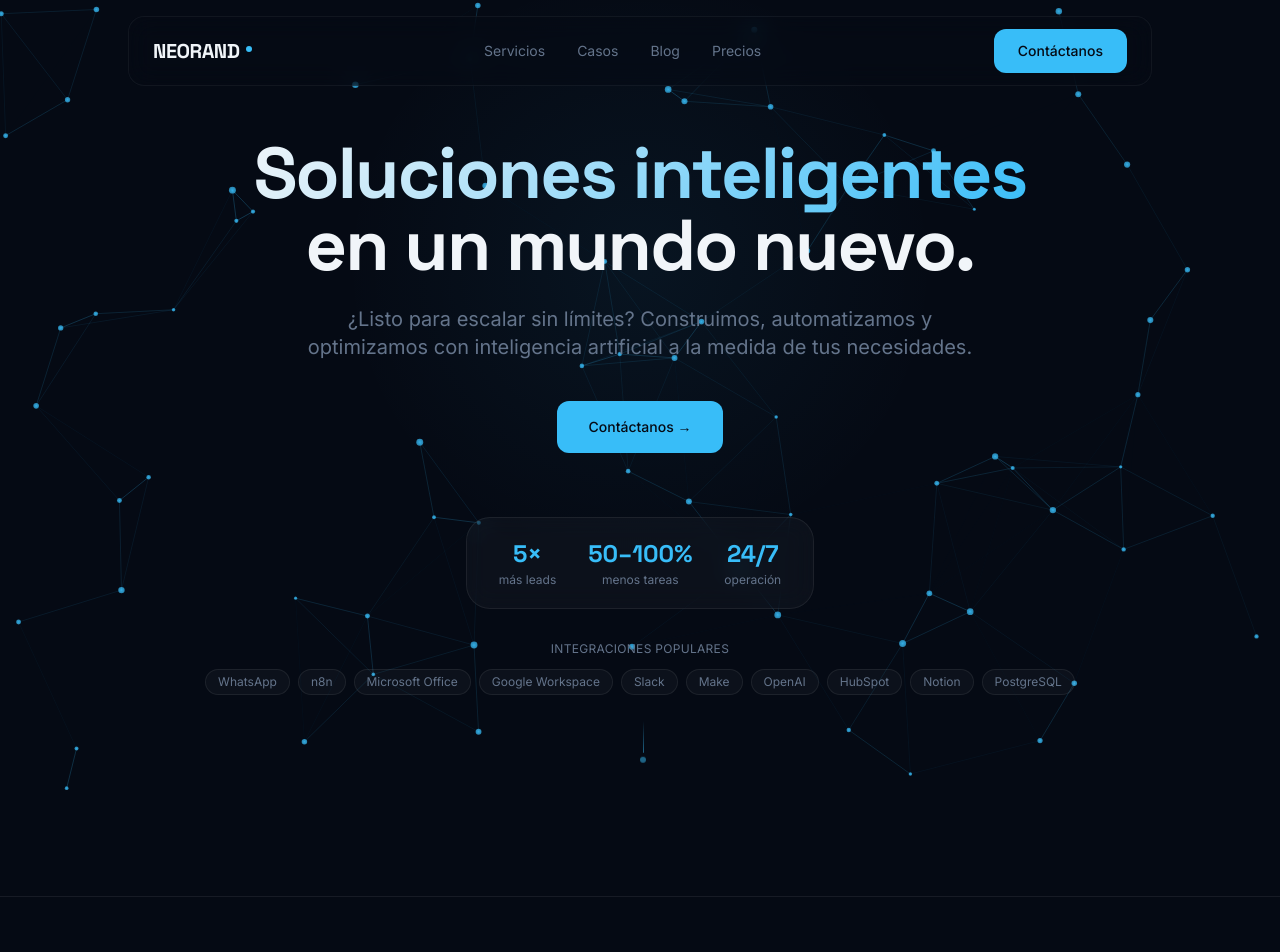
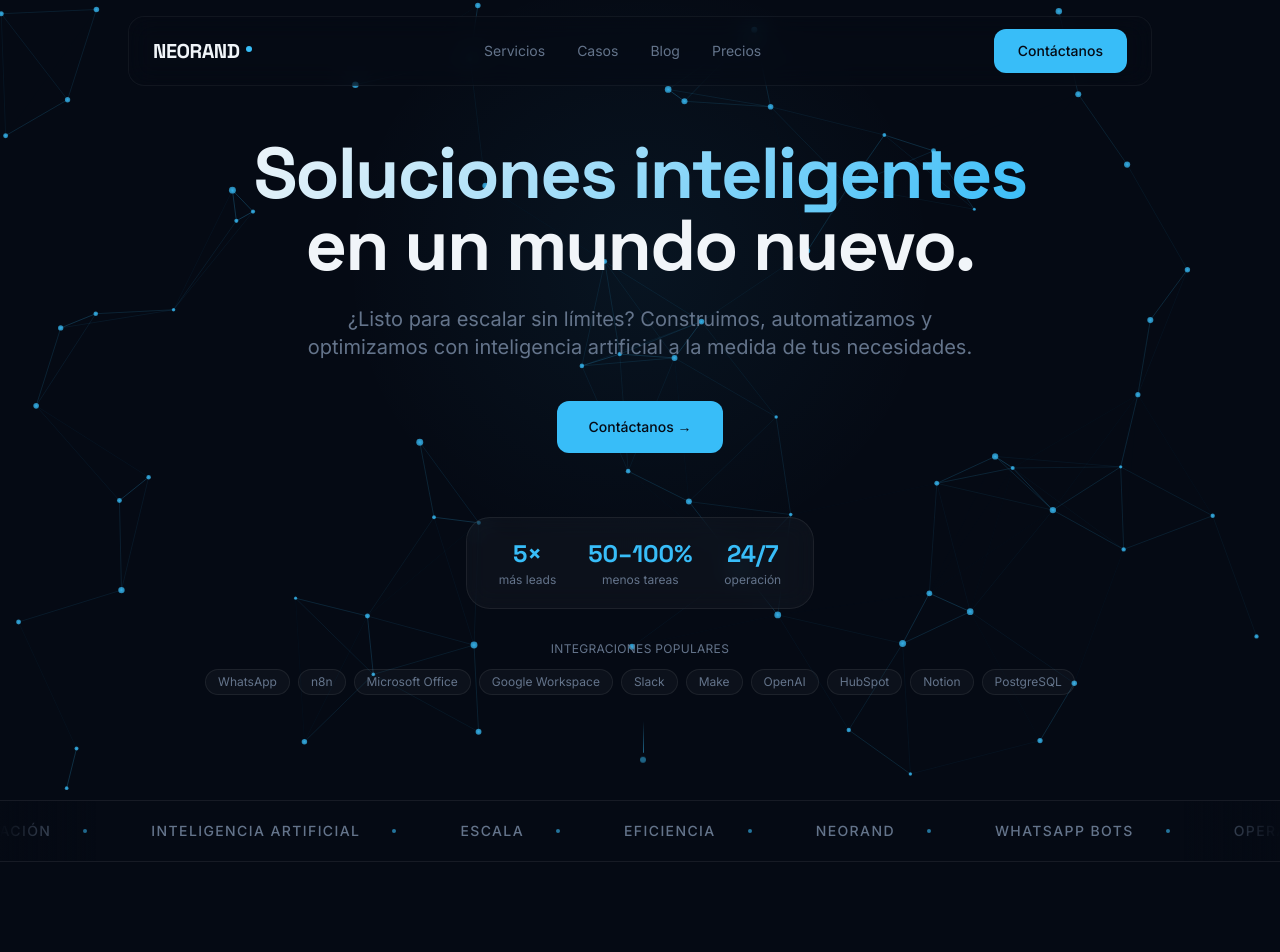
Before and after one commit to leonmoellerneorand/neorand-web, a Next.js app: page / in a window 1280 px wide. Shown: the top 952 px of the page. Built offline with nearby package versions, Linux system fonts and the light colour scheme.

Commit message:
feat: add Marquee strip with hover-pause

```diff
--- a/app/page.tsx
+++ b/app/page.tsx
@@ -1,9 +1,11 @@
 import HeroSection from '@/components/home/HeroSection'
+import MarqueeStrip from '@/components/home/MarqueeStrip'
 
 export default function Home() {
   return (
     <main>
       <HeroSection />
+      <MarqueeStrip />
     </main>
   )
 }
--- /dev/null
+++ b/components/home/MarqueeStrip.tsx
@@ -0,0 +1,29 @@
+'use client'
+
+const ITEMS = [
+  'Automatización', 'Inteligencia Artificial', 'Escala', 'Eficiencia',
+  'NEORAND', 'WhatsApp Bots', 'Operaciones', 'Crecimiento',
+]
+
+export default function MarqueeStrip() {
+  const repeated = [...ITEMS, ...ITEMS]
+
+  return (
+    <div className="relative py-5 border-y border-card-border overflow-hidden group">
+      {/* Fade edges */}
+      <div className="absolute left-0 top-0 bottom-0 w-24 z-10 pointer-events-none"
+           style={{ background: 'linear-gradient(to right, #050A14, transparent)' }} />
+      <div className="absolute right-0 top-0 bottom-0 w-24 z-10 pointer-events-none"
+           style={{ background: 'linear-gradient(to left, #050A14, transparent)' }} />
+
+      <div className="flex animate-marquee group-hover:[animation-play-state:paused] whitespace-nowrap">
+        {repeated.map((item, i) => (
+          <span key={i} className="flex items-center mx-8 text-sm font-medium text-muted uppercase tracking-widest">
+            {item}
+            <span className="ml-8 w-1 h-1 rounded-full bg-accent/60 inline-block" />
+          </span>
+        ))}
+      </div>
+    </div>
+  )
+}
```
